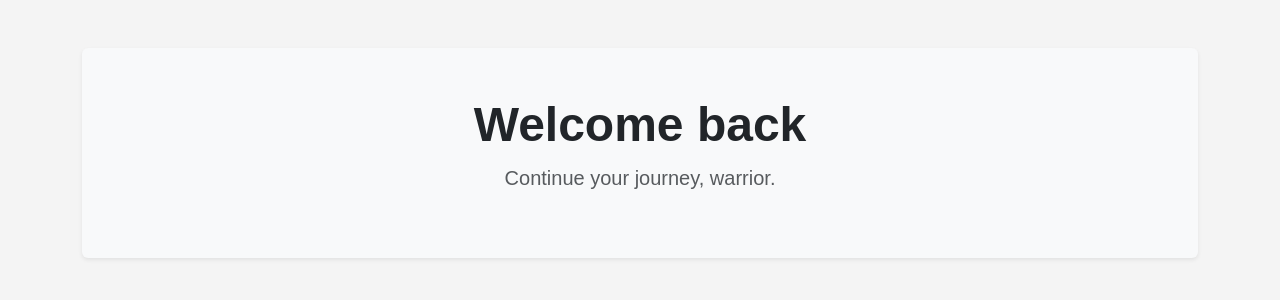
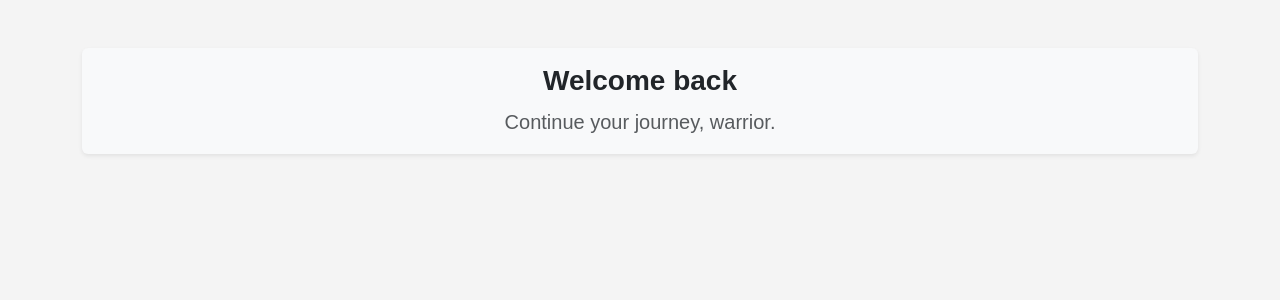
Before and after one commit to jeddiot/calisthenics-blog, a Flask app: template calisophy/templates/index.html in a window 1280 px wide. Shown: the part 58-358 px from the top of the page. Run offline with Flask 3, Linux system fonts and the light colour scheme; the template is opened without the code that fills it: values that come from a table or form of the project are taken from there, others are empty; the visitor is signed in with stand-in values (Sample User, id 1).

Commit message:
Updated index.html

```diff
--- a/calisophy/templates/index.html
+++ b/calisophy/templates/index.html
@@ -1,36 +1,48 @@
 {% extends "base.html" %}
 {% block content %}
-    <div class="jumbotron text-center py-5 bg-light shadow-sm rounded">
-        <h1 class="display-5 fw-bold">Welcome back</h1>
-        <p class="lead text-muted">Continue your journey, warrior.</p>
+<div class="jumbotron text-center py-3 bg-light shadow-sm rounded">
+    <h1 class="h3 fw-bold">Welcome back</h1>
+    <p class="lead text-muted mb-0">Continue your journey, warrior.</p>
 </div>
 
-    <div class="container">
+
+<div class="container mt-5">
     {# Go through each blog post #}
     {% for post in blog_posts.items %}
-
-        <div class="card">
+    <div class="card shadow-sm p-4 rounded mb-4">
         <div class="card-body">
-                <h2><a class="card-title" href="  {{ url_for('blog_posts.blog_post', blog_post_id=post.id) }}">{{ post.title }}</a></h2>
-                Written By: <a href="{{ url_for('users.user_posts', username=post.author.username) }}">{{ post.author.username }}</a>
-                <p>Published on: {{ post.date.strftime('%Y-%m-%d') }}</p>
-                <p class="card-text">{{ post.text[:100] }}...</p>
+            <h2 class="card-title">
+                <a href="{{ url_for('blog_posts.blog_post', blog_post_id=post.id) }}" class="text-decoration-none text-dark">
+                    {{ post.title }}
+                </a>
+            </h2>
+            <p class="text-muted mb-2">
+                Written By:
+                <a href="{{ url_for('users.user_posts', username=post.author.username) }}" class="text-primary">
+                    {{ post.author.username }}
+                </a>
+                <span> | Published on: {{ post.date.strftime('%Y-%m-%d') }}</span>
+            </p>
+            <p class="card-text text-muted">{{ post.text[:100] }}...</p>
             <a href="{{ url_for('blog_posts.blog_post', blog_post_id=post.id) }}" class="btn btn-primary">Read Blog Post</a>
         </div>
     </div>
+    {% endfor %}
 
-       {% endfor %}
-        <br>
-        <nav aria-label="Page navigation example">
+    <nav aria-label="Page navigation example" class="mt-4">
         <ul class="pagination justify-content-center">
             {% for page_num in blog_posts.iter_pages(left_edge=1, right_edge=1, left_current=1, right_current=2) %}
             {% if blog_posts.page == page_num %}
             <li class="page-item disabled">
-                    <a class="page-link" href="{{ url_for('core.index', page=page_num) }}">{{ page_num }}</a></li>
+                <a class="page-link" href="#">{{ page_num }}</a>
             </li>
             {% else %}
-                <li class="page-item"><a class="page-link" href="{{ url_for('core.index', page=page_num) }}">{{ page_num }}</a></li>
+            <li class="page-item">
+                <a class="page-link" href="{{ url_for('core.index', page=page_num) }}">{{ page_num }}</a>
+            </li>
             {% endif %}
             {% endfor %}
+        </ul>
     </nav>
+</div>
 {% endblock %}
```
Lines whose indentation alone changed are shown as unchanged.
